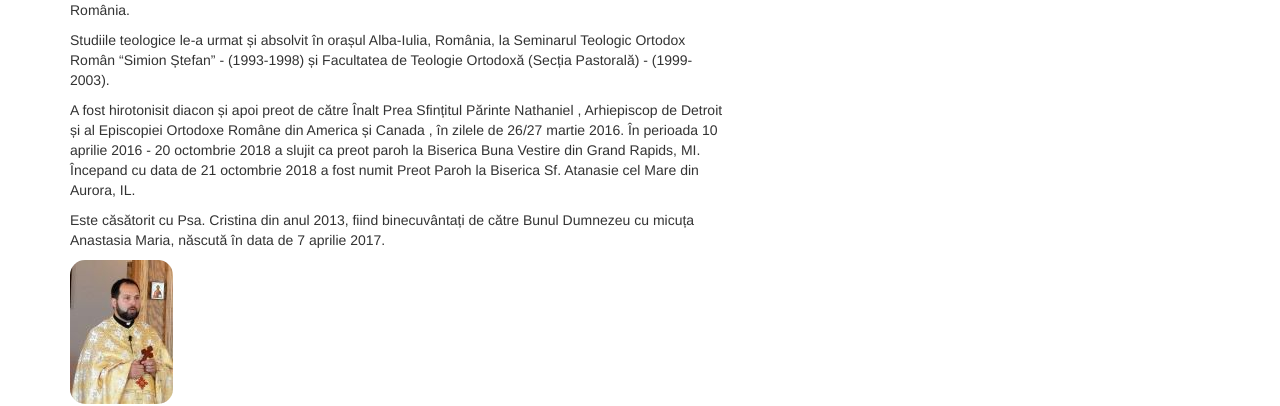
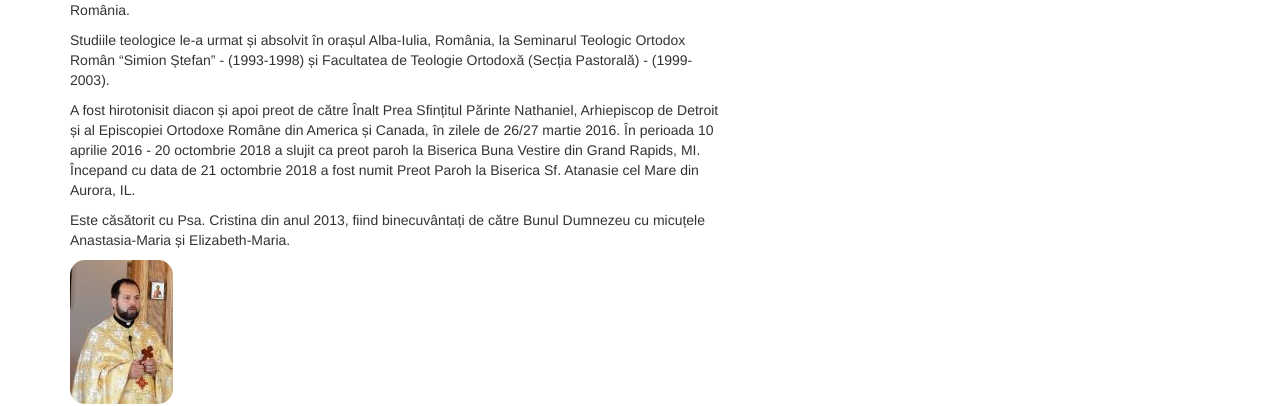
Before and after one commit to iulian787/sfat, a Jekyll site: the page built from ro/preot-paroh.html, in a window 1280 px wide. Shown: the part 229-635 px from the top of the page. Built offline with Jekyll 4.4.1, drawn with Linux system fonts in a browser that asks for light colours.

Commit message:
changes for May 27
CP 2020
Elizabeth Maria
Donation form on "sustinere" page
remove link la calendarul ortodox online pe luna mai 2020

```diff
--- a/ro/consiliul-parohial.html
+++ b/ro/consiliul-parohial.html
@@ -9,7 +9,7 @@
 
     <div class="row">
         <div class="col-md-6">
-            <p>La Adunarea Generala a Bisericii Sf. Atanasie s-a votat Consiliul Parohial pe anul 2019:</p>
+            <p>La Adunarea Generala a Bisericii Sf. Atanasie s-a votat Consiliul Parohial pe anul 2020:</p>
             <ul>
                 <li>Radu Dram - Presedinte</li>
                 <li>Daniela Duță - Vice-Președinte</li>
--- a/ro/index.html
+++ b/ro/index.html
@@ -24,9 +24,9 @@
                     <p><img class="img img-responsive img-round" height="200%" width="200%" src="{{ site.baseurl }}/img/2020/SlujbeMai2020.png" /></p>
             </div>
 
-            <div>
+            <!-- <div>
                 <a href="https://www.crestinortodox.ro/calendar-ortodox/2020-mai"  target="_blank"> Calendar Crestin Ortodox Mai 2020</a>
-            </div>
+            </div> -->
             <hr>
             <div style="margin-top: 0px; padding-left: 0px; text-align: center">
                 <form action="https://www.paypal.com/cgi-bin/webscr" method="post" target="_blank">
--- a/ro/preot-paroh.html
+++ b/ro/preot-paroh.html
@@ -9,12 +9,19 @@
 
     <div class="row">
         <div class="col-md-7">
-            <p>Biserica Sf. Atanasie cel Mare a avut parte de mai mulţi preoţi misionari în perioada de început. La data de 21 Octombrie 2018 Pr.&nbsp;Daniel Pop a fost numit de <a href="http://roea.orthodoxws.com/biography1.html">IPS Nathaniel Popp</a> în funcția de preot misionar al bisericii.</p>
+            <p>Biserica Sf. Atanasie cel Mare a avut parte de mai mulţi preoţi misionari în perioada de început.
+                La data de 21 Octombrie 2018 Pr.&nbsp;Daniel&nbsp;Pop a fost numit de
+                <a href="http://roea.orthodoxws.com/biography1.html">IPS Nathaniel Popp</a> în
+                funcția de preot misionar al bisericii.</p>
             <p><b>Părintele Daniel Teodor Pop</b> s-a născut în data de 18 septembrie 1978, în localitatea Tg. Mureș, România.</p>
-            <p>Studiile teologice le-a urmat și absolvit în orașul Alba-Iulia, România, la Seminarul Teologic Ortodox Român “Simion Ștefan” -  (1993-1998) și Facultatea de Teologie Ortodoxă (Secția Pastorală) -  (1999-2003).</p>
-            <p>A fost hirotonisit diacon și apoi preot de către Înalt Prea Sfințitul Părinte Nathaniel , Arhiepiscop de Detroit și al Episcopiei Ortodoxe Române din America și Canada , în zilele de 26/27 martie 2016.
-            În perioada 10 aprilie 2016  - 20 octombrie 2018 a slujit ca preot paroh la Biserica Buna Vestire din Grand Rapids, MI. Începand cu data de 21 octombrie 2018 a fost numit Preot Paroh la Biserica Sf. Atanasie cel Mare din Aurora, IL.</p>
-            <p>Este căsătorit cu Psa. Cristina din anul 2013, fiind binecuvântați de către Bunul Dumnezeu cu micuța Anastasia Maria, născută în data de 7 aprilie 2017.</p>
+            <p>Studiile teologice le-a urmat și absolvit în orașul Alba-Iulia, România, la Seminarul Teologic Ortodox Român
+                “Simion Ștefan” -  (1993-1998) și Facultatea de Teologie Ortodoxă (Secția Pastorală) -  (1999-2003).</p>
+            <p>A fost hirotonisit diacon și apoi preot de către Înalt Prea Sfințitul Părinte Nathaniel, Arhiepiscop de
+                Detroit și al Episcopiei Ortodoxe Române din America și Canada, în zilele de 26/27 martie 2016.
+            În perioada 10 aprilie 2016  - 20 octombrie 2018 a slujit ca preot paroh la Biserica Buna Vestire din Grand Rapids, MI.
+             Începand cu data de 21 octombrie 2018 a fost numit Preot Paroh la Biserica Sf. Atanasie cel Mare din Aurora, IL.</p>
+            <p>Este căsătorit cu Psa. Cristina din anul 2013, fiind binecuvântați de către Bunul Dumnezeu cu micuțele Anastasia-Maria
+                 și Elizabeth-Maria. </p>
             <p><img style="border-radius: 15px;" src="{{ site.baseurl }}/img/home/daniel-pop-small.jpg" /></p>
             <br><br><br><br>
         </div>
--- a/ro/sustinere.html
+++ b/ro/sustinere.html
@@ -34,6 +34,12 @@
                         Aurora, IL 60502
                 </div>
                 </li>
+                <li> <strong>POMELNIC</strong>:
+                <div style="margin-top: 4px; padding-left: 4px; text-align: left; background-color:rgb(184, 241, 222); padding: 10px 10px;
+                font-size: 20; width : 30% " >
+                    <a href="https://form.jotform.com/201297339803155" target="_blank"><strong>Donation Form</strong></a>
+                </div>
+                </li>
             </ul>
 
             <h3>Este donaţia mea tax-deductible?</h3>
```
